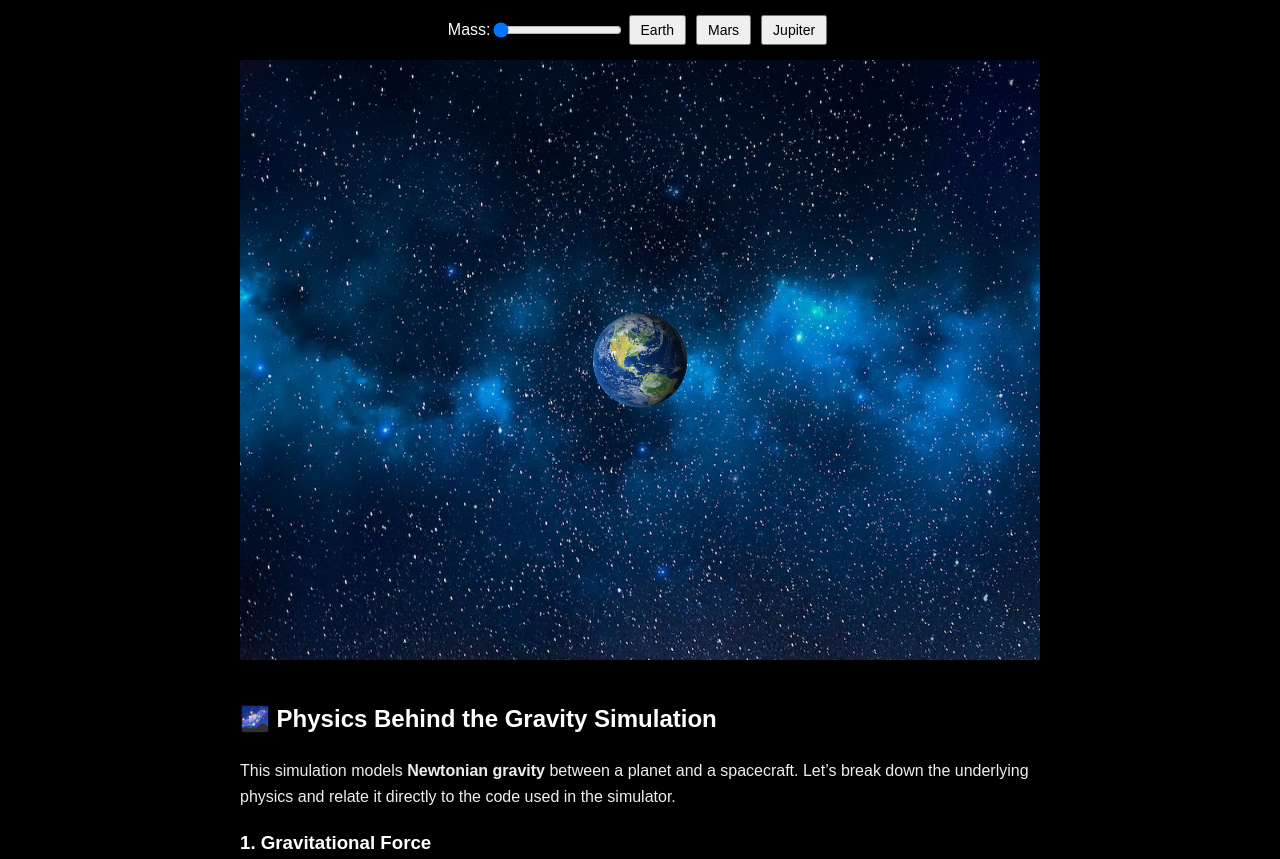
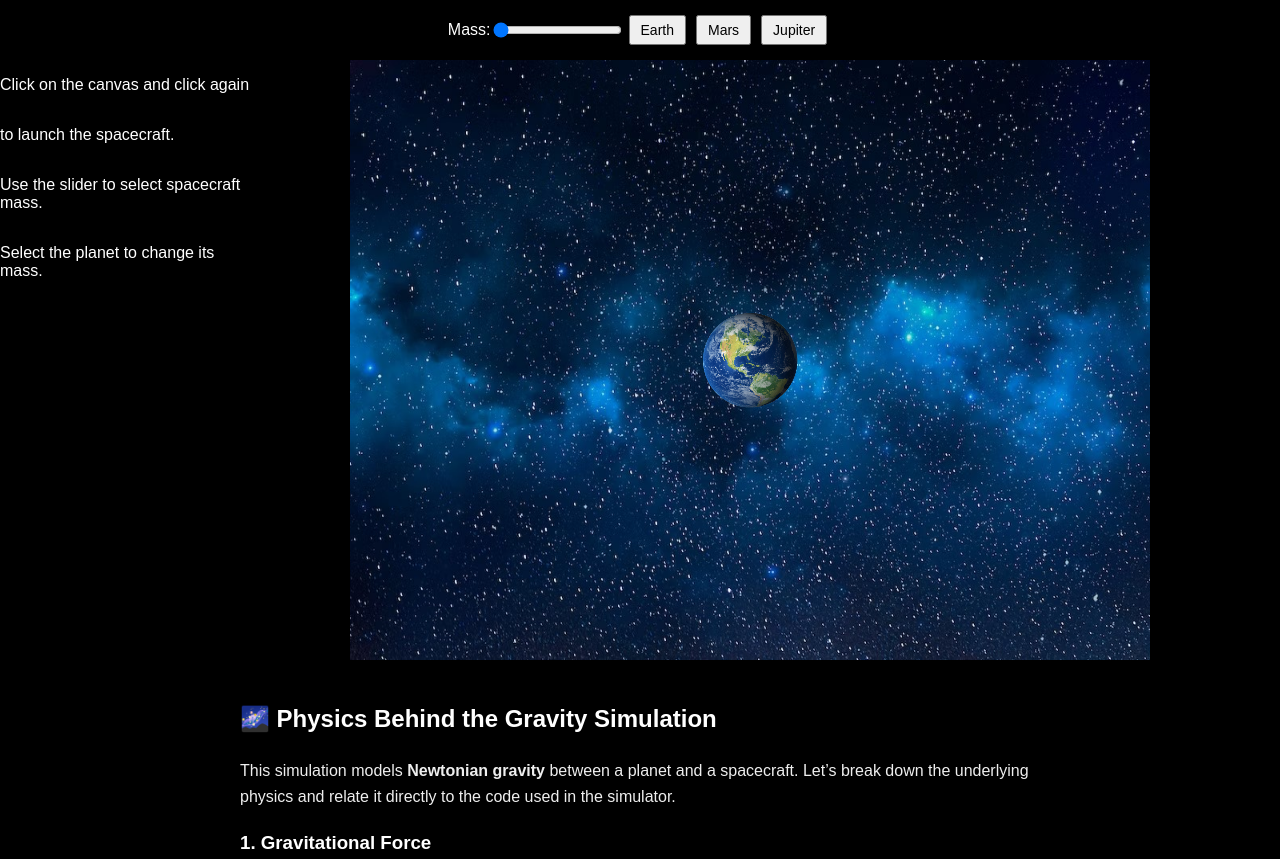
Before and after one commit to PranavRKris/physics_engine, a Flask app: page /gravity in a window 1280 px wide. Shown: the part 60-919 px from the top of the page. Run offline with Flask 3, Linux system fonts and the light colour scheme.

Commit message:
Gravity config

```diff
--- a/static/gravity/gravity.css
+++ b/static/gravity/gravity.css
@@ -47,10 +47,25 @@ h1 {
     justify-self: start;
 }
 
+.canvas-container {
+    display: flex;
+    flex-direction: row;
+    width: 100%;
+}
+
+.canvas-info {
+    width: 250px;
+    flex-shrink: 0;
+    display: flex;
+    flex-direction: column;
+    justify-content: flex-start;
+    padding-right: 50px;
+}
+
 .canvas-holder {
+    flex: 1;
     display: flex;
-    justify-content: center;
-    align-items: center;
+    padding-left: 50px;
 }
 
 .physics-section {
--- a/static/gravity/gravity.js
+++ b/static/gravity/gravity.js
@@ -4,7 +4,7 @@ let planet;
 let planetImg;
 let planetMass = 100;
 let gravityFactor = 1;
-let shipMass = 1;
+let shipMass = 10;
 let selectedPlanet = "earth";
 let dragStart = null;
 let isDragging = false;
@@ -32,7 +32,7 @@ function draw() {
   // Read slider value from HTML element
   let sliderElem = document.getElementById("mass-slider");
   if (sliderElem) shipMass = sliderElem.value;
-
+  console.log("Ship Mass: " + shipMass);
   image(planetImg, planet.x - 50, planet.y - 50, 100, 100);
 
   for (let obj of spacecraft) {
--- a/templates/gravity.html
+++ b/templates/gravity.html
@@ -13,13 +13,21 @@
         </div>
         <div class="controls">
             <label>Mass:</label>
-            <input type="range" id="mass-slider" min="1" max="10" value="1">
+            <input type="range" id="mass-slider" min="10" max="50" value="10">
             <button onclick="changePlanet('earth')">Earth</button>
             <button onclick="changePlanet('mars')">Mars</button>
             <button onclick="changePlanet('jupiter')">Jupiter</button>
         </div>
     </div>
-    <div id="canvas-holder" class="canvas-holder"></div>
+    <div class="canvas-container">
+        <div class="canvas-info">
+            <p>Click on the canvas and click again </p>
+            <p>to launch the spacecraft.</p>
+            <p>Use the slider to select spacecraft mass.</p>
+            <p>Select the planet to change its mass.</p>
+        </div>
+        <div id="canvas-holder" class="canvas-holder"></div>
+    </div>
     <script src="/static/gravity/gravity.js"></script>
 
     <section class="physics-section">
```
